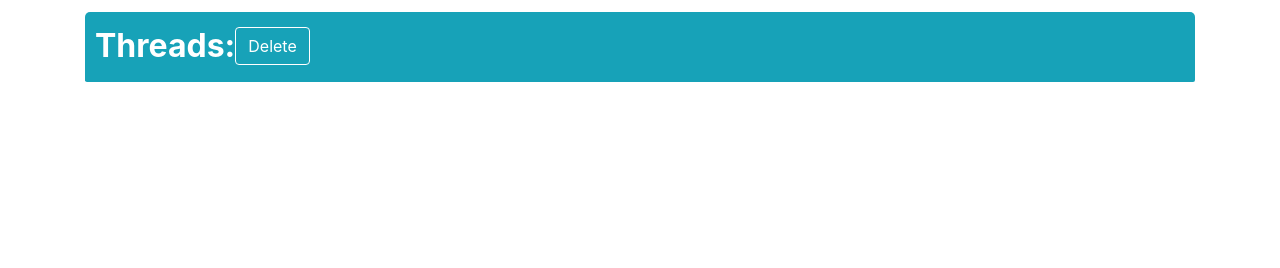
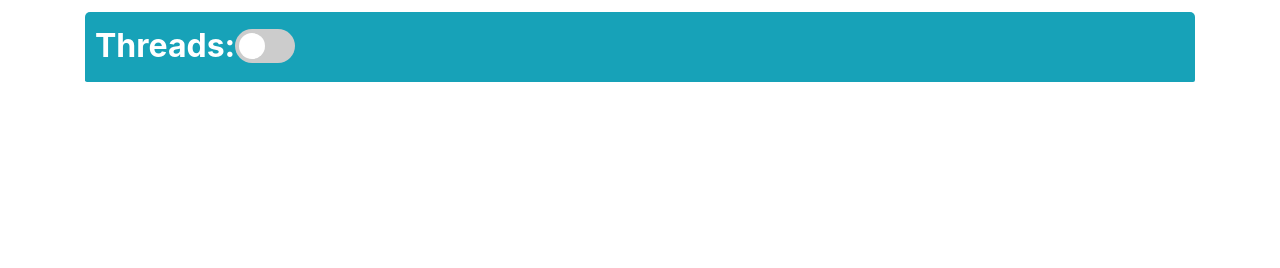
Before and after one commit to AbrahamLara/MySite-Forum, a Django app: template mysite_user/templates/profile.html in a window 1280 px wide. Shown: the part 89-357 px from the top of the page. Run offline with Django 3.2, Linux system fonts and the light colour scheme; the template is opened without the code that fills it, so the values that code supplies are empty; some libraries are stand-ins or nearby versions.

Commit message:
Added toggle switch to display checkboxes for deletion of threads

```diff
--- a/mysite_user/templates/profile.html
+++ b/mysite_user/templates/profile.html
@@ -15,7 +15,12 @@
     <div class="user-threads">
         <div class="container-head bg-info">
             <header class="bold-header">Threads:</header>
-            <button class="btn btn-info outline" id="optionDelete">Delete</button>
+            {% if profile_user == user.name %}
+            <label class="switch">
+                <input id="default_check" type="checkbox">
+                <span class="slider round"></span>
+            </label>
+            {% endif %}
         </div>
         <div class="border border-info threads-container">
             {% for thread in threads %}
@@ -24,7 +29,7 @@
                 {% if profile_user == user.name %}
                 <label class="hide radio-container">{{ thread.title}}
                     <div id="custom-checkbox">
-                        <input type="checkbox" name="radio">
+                        <input type="checkbox" name="radio" value="{{ thread.id}}">
                         <span class="checkmark"></span>
                     </div>
                 </label>
--- a/static/mysite_forum/js/profile_auth.js
+++ b/static/mysite_forum/js/profile_auth.js
@@ -1,16 +1,25 @@
 $(document).ready(function() {
-   $('#optionDelete').on('click', displaySelections);
+   $('#default_check').on('click', displayChanges);
 });
 
-const displaySelections = function() {
-    $('.thread-link').addClass('hide');
-    $('.radio-container').removeClass('hide');
+const displayChanges = function() {
+
+    if($(this).prop('checked')) {
+        test('.thread-link', '.radio-container');
+    } else {
+        test('.radio-container', '.thread-link');
+    }
+}
+
+const test = function(containerShow, containerHide) {
+    $(containerShow).addClass('hide');
+    $(containerHide).removeClass('hide');
 }
 
 const deleteSelection = function() {
     $.ajax({
         type: 'post',
-        url: '/delete_selection',
+        url: '/delete_selection/',
         success: function() {
 
         },
--- a/static/mysite_user/css/profile.css
+++ b/static/mysite_user/css/profile.css
@@ -60,12 +60,15 @@
     display: none !important;
 }
 
+label {
+    margin-bottom: unset;
+}
+
 .radio-container {
     display: block;
     position: relative;
     font-size: 22px;
     padding-left: 35px;
-    margin-bottom: unset;
     cursor: pointer;
     -webkit-user-select: none;
     -moz-user-select: none;
@@ -119,3 +122,63 @@
     -ms-transform: rotate(45deg);
     transform: rotate(45deg);
 }
+
+.switch {
+    position: relative;
+    display: inline-block;
+    width: 60px;
+    height: 34px;
+  }
+
+  .switch input {
+    opacity: 0;
+    width: 0;
+    height: 0;
+  }
+
+  .slider {
+    position: absolute;
+    cursor: pointer;
+    top: 0;
+    left: 0;
+    right: 0;
+    bottom: 0;
+    background-color: #ccc;
+    -webkit-transition: .4s;
+    transition: .4s;
+  }
+
+  .slider:before {
+    position: absolute;
+    content: "";
+    height: 26px;
+    width: 26px;
+    left: 4px;
+    bottom: 4px;
+    background-color: white;
+    -webkit-transition: .4s;
+    transition: .4s;
+  }
+
+  input:checked + .slider {
+    background-color: #2196F3;
+  }
+
+  input:focus + .slider {
+    box-shadow: 0 0 1px #2196F3;
+  }
+
+  input:checked + .slider:before {
+    -webkit-transform: translateX(26px);
+    -ms-transform: translateX(26px);
+    transform: translateX(26px);
+  }
+
+  /* Rounded sliders */
+  .slider.round {
+    border-radius: 34px;
+  }
+
+  .slider.round:before {
+    border-radius: 50%;
+  }
```
